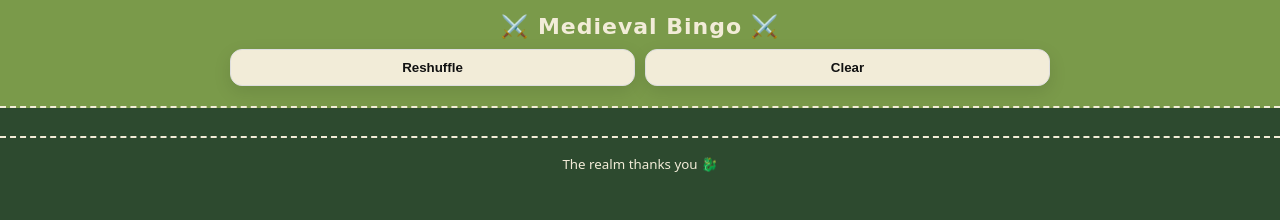
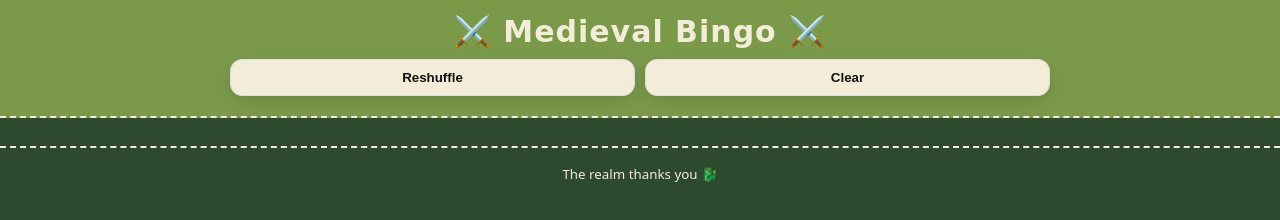
Before and after one commit to caitskinz/Medieval, a plain HTML site: page index.html in a window 1280 px wide. Drawn offline with Linux system fonts and the light colour scheme; no server answers; a web font is replaced by a local one.

Commit message:
Update color scheme and increase h1 font size

```diff
--- a/index.html
+++ b/index.html
@@ -30,7 +30,7 @@
                 Arial,
                 sans-serif;
             background: #2d4a2f;
-            color: #111;
+            color: #f2ecd8;
         }
 
         .topbar {
@@ -60,7 +60,7 @@
 
         h1 {
             font-family: "UnifrakturMaguntia", cursive;
-            font-size: 22px;
+            font-size: 30px;
             margin: 0 0 10px;
             text-align: center;
             letter-spacing: 1px;
```
